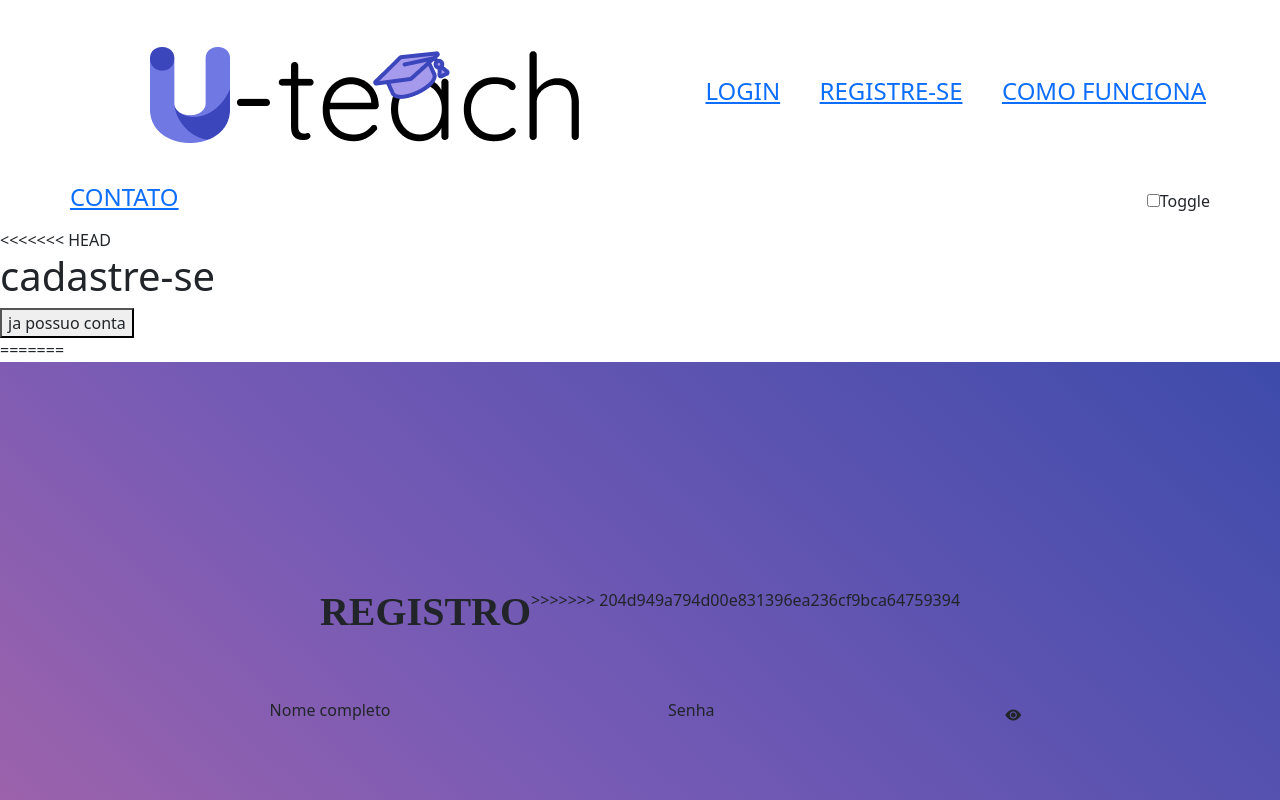
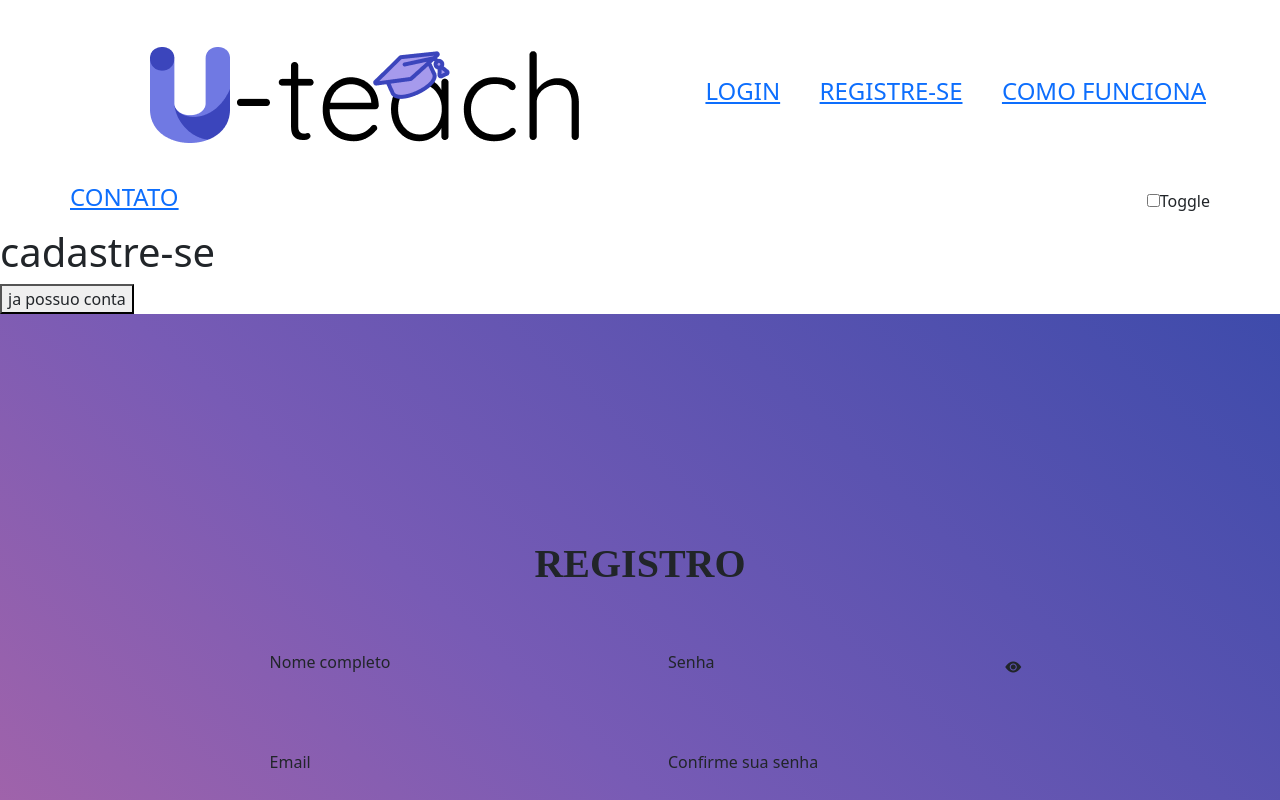
Before and after one commit to rafakid01/PROJETO_INTEGRADOR, an Angular app in the folder projeto-angular/: page /register in a window 1280 px wide. Shown: the top 800 px of the page. Built offline with nearby package versions, Linux system fonts and the light colour scheme.

Commit message:
tentativa update

```diff
--- a/projeto-angular/src/app/components/register/register.component.html
+++ b/projeto-angular/src/app/components/register/register.component.html
@@ -1,4 +1,3 @@
-<<<<<<< HEAD
 <body>
   <div class="form">
     <form action="#">
@@ -9,13 +8,11 @@
             <button><a href="#">ja possuo conta</a></button>
           </div>
         </div>
-=======
         <main>
           <div class="container">
             <div class="register-container">
               <div class="title-container">
                 <h1 class="title">{{ "Registro" | uppercase }}</h1>
->>>>>>> 204d949a794d00e831396ea236cf9bca64759394
               </div>
               <div class="data-container">
                 <!-- CONTAINER NOME -->
@@ -41,7 +38,11 @@
                 </div>
                 <!-- CONTAINER EMAIL -->
                 <div class="email-container">
-          <input placeholder="Email" type="email" class="form-control email" />
+                  <input
+                    placeholder="Email"
+                    type="email"
+                    class="form-control email"
+                  />
                 </div>
                 <!-- CONTAINER CONFIRMAÇÃO SENHA -->
                 <div class="confirm-pass-container">
@@ -99,3 +100,7 @@
             </div>
           </div>
         </main>
+      </div>
+    </form>
+  </div>
+</body>
```
Lines whose indentation alone changed are shown as unchanged.
